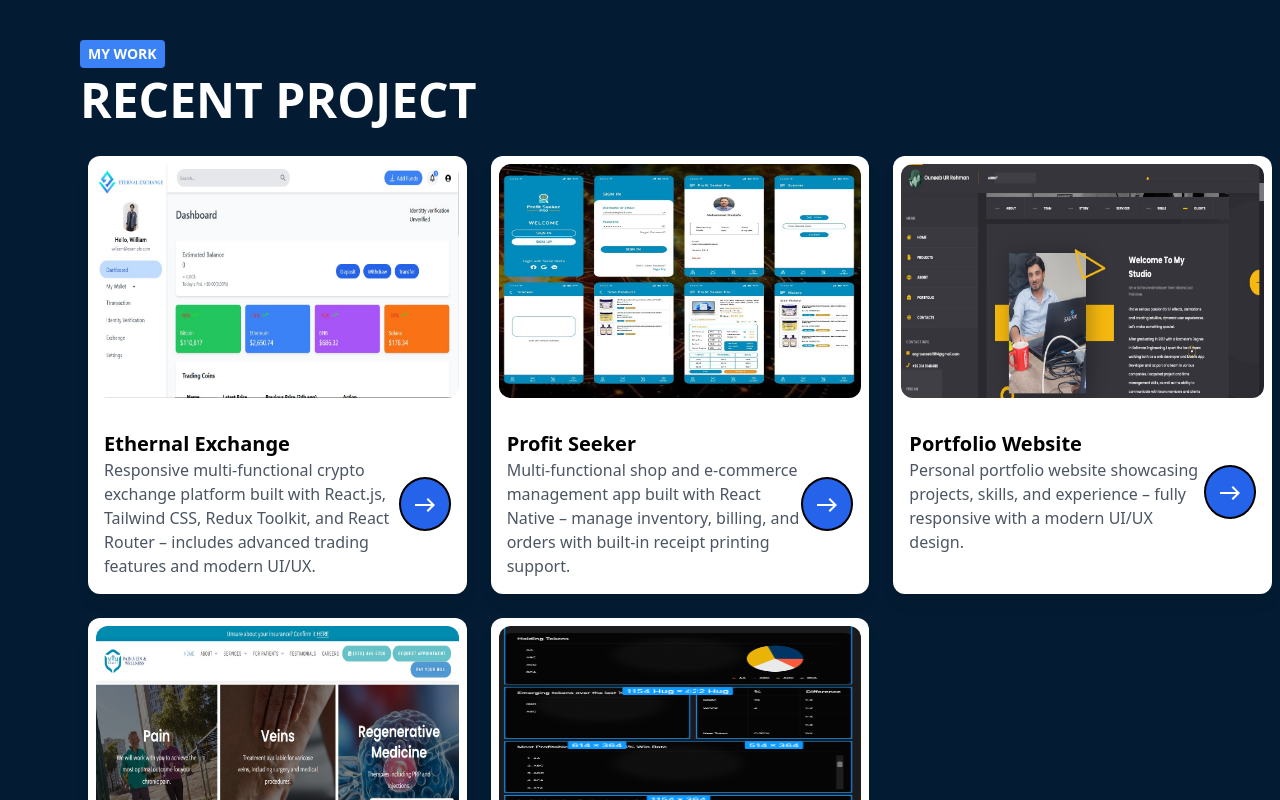
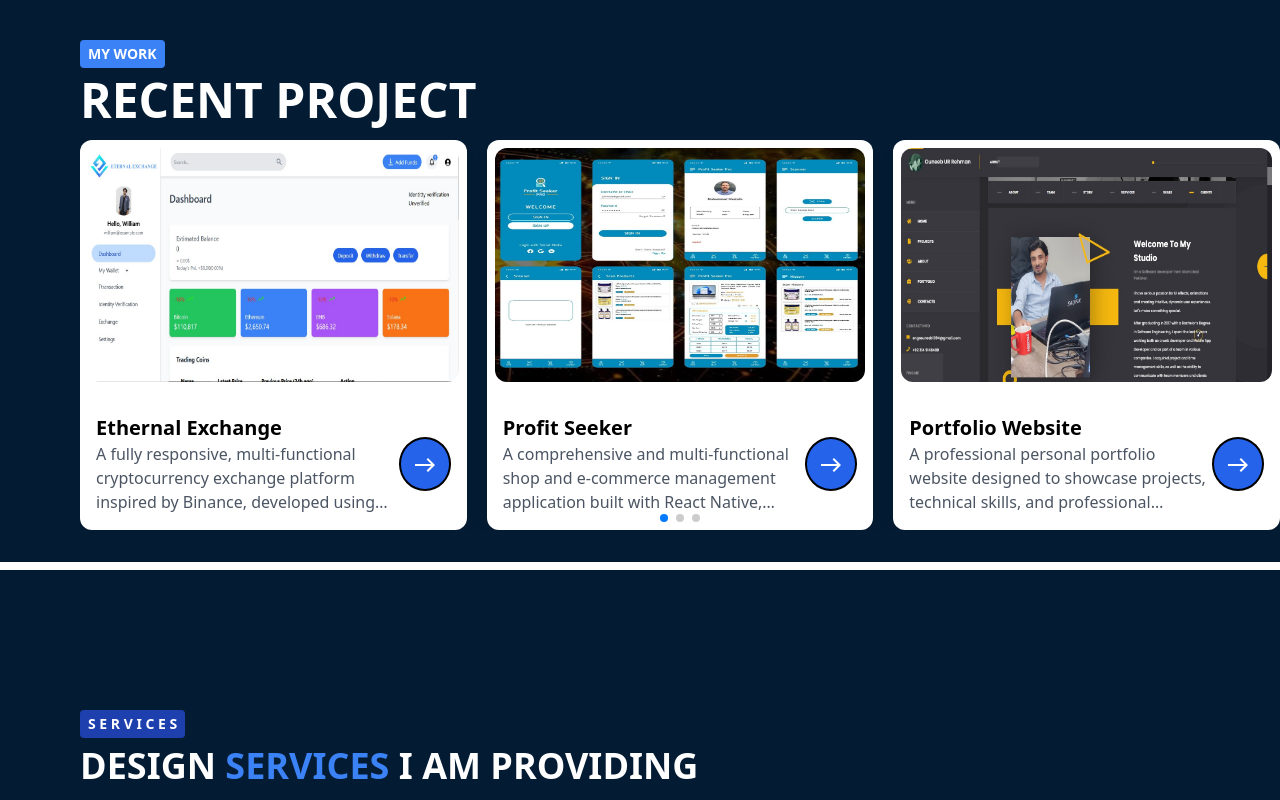
Before and after one commit to Noor-Ul-Hasanat/MyPortFolio, a React (Create React App) app: page / in a window 1280 px wide. Shown: the part 1700-2500 px from the top of the page. Built offline with nearby package versions, Linux system fonts and the light colour scheme.

Commit message:
add model for projects

```diff
--- a/package.json
+++ b/package.json
@@ -11,7 +11,8 @@
     "cra-template": "1.2.0",
     "react": "^19.0.0",
     "react-dom": "^19.0.0",
-    "react-scripts": "5.0.1"
+    "react-scripts": "5.0.1",
+    "swiper": "^11.2.7"
   },
   "scripts": {
     "start": "react-scripts start",
@@ -40,6 +41,7 @@
     ]
   },
   "devDependencies": {
+    "@tailwindcss/line-clamp": "^0.4.4",
     "autoprefixer": "^10.4.20",
     "gh-pages": "^6.3.0",
     "postcss": "^8.5.2",
--- a/src/component/Main.jsx
+++ b/src/component/Main.jsx
@@ -21,6 +21,11 @@ import bgwebdesign from '../assets/webdesign.jpg'
 import bgwebdevo from '../assets/webdevelopment.jpg'
 import bgmobdevlop from '../assets/mob-development.png'
 import bggraphics from '../assets/graphics.jpg'
+import { Swiper, SwiperSlide } from 'swiper/react';
+import { Pagination } from 'swiper/modules';
+import 'swiper/css';
+import 'swiper/css/pagination';
+import '@tailwindcss/line-clamp'
 
 // FUNCTION FOR CURSER ANIMATION
 function CursorDot() {
@@ -72,55 +77,94 @@ export default function App() {
 };
 export const Main = () => {
 
+ const [selectedProject, setSelectedProject] = useState(null);
+
+  const openModal = (project) => setSelectedProject(project);
+  const closeModal = () => setSelectedProject(null);
+
   const projects = [
     {
+        id: 1,
       title: "Ethernal Exchange",
-      description: "Responsive multi-functional crypto exchange platform built with React.js, Tailwind CSS, Redux Toolkit, and React Router – includes advanced trading features and modern UI/UX.",
+      description: "A fully responsive, multi-functional cryptocurrency exchange platform inspired by Binance, developed using modern frontend technologies including React.js, Tailwind CSS, Redux Toolkit, and React Router. The platform delivers a seamless and scalable trading experience, incorporating real-time data updates, responsive layouts, and modular component architecture.Custom hooks and form validation for user input handling Charting libraries (e.g., Chart.js or Recharts) for interactive price graphs API integration with mock REST and/or WebSocket services to simulate order book, market history, and asset prices",
       image: image1,
+      type: "Web Site",
+      language: "HTML CSS JS NODE",
+      platform: "React js",
+      country: "Pakistan",
+      url: "",
     },
     {
+        id: 2,
       title: "Profit Seeker",
-      description: "Multi-functional shop and e-commerce management app built with React Native – manage inventory, billing, and orders with built-in receipt printing support.",
+      description: "A comprehensive and multi-functional shop and e-commerce management application built with React Native, designed for both Android and iOS platforms. The app enables users to efficiently manage inventory, billing, customer orders, and product listings. It includes integrated support for thermal receipt printing, real-time order tracking, and automated stock updates. Built using Redux for state management, TypeScript for scalability, and React Navigation for seamless routing. Features include barcode scanning, offline data sync, push notifications, and integration with payment gateways, making it ideal for modern retail and shop management workflows.",
       image: image2,
+      type: "Android App",
+      language: "HTML CSS JS NODE",
+      platform: "React Native",
+      country: "Pakistan",
+      url: "",
     },
     {
+        id: 3,
       title: "Portfolio Website",
-      description: "Personal portfolio website showcasing projects, skills, and experience – fully responsive with a modern UI/UX design.",
+      description: "A professional personal portfolio website designed to showcase projects, technical skills, and professional experience. Built using React.js and styled with Tailwind CSS, the site features a clean, responsive design with smooth animations and interactive UI/UX elements. It includes dedicated sections for About Me, Projects, Services, and Contact, enhanced with Material UI icons and a custom animated cursor for a dynamic feel. The site is optimized for both desktop and mobile devices, with SEO-friendly structure, fast load times, and accessible navigation to ensure a seamless user experience across all platforms.",
       image: image3,
+      type: "Web Site",
+      language: "HTML CSS JS",
+      platform: "React js",
+      country: "Pakistan",
+      url: "",
     },
     {
+      id: 4,
       title: "mvm-Health",
-      description: "Online doctor consultation and insurance management website built with React.js – fully responsive, with real-time API calls and advanced healthcare features.",
+      description: "A comprehensive online doctor consultation and insurance management platform developed using React.js, offering real-time communication, appointment booking, and insurance eligibility checking. The application is fully responsive with a modern and intuitive UI/UX design, ensuring a seamless experience across all devices. It integrates secure API calls for real-time health data processing, patient record management, and prior authorization workflows. Built with Redux Toolkit for efficient state management, React Router for smooth navigation, and Tailwind CSS for rapid styling. The platform supports dynamic form handling, authentication, and advanced features tailored to digital healthcare workflows and insurance processes.",
       image: Image4,
+      type: "Web Site",
+      language: "HTML CSS JS NODE",
+      platform: "next js",
+      country: "Pakistan",
+      url: "",
     },
     {
+        id: 5,
       title: "Project Bae",
-     description: "Contributed to an existing React.js healthcare platform by updating key screens and integrating real-time APIs for improved functionality.",
+      description: "Actively contributed to the development and enhancement of an existing healthcare web platform built with React.js. Responsibilities included updating and optimizing multiple key screens for improved user experience, implementing new UI components, and integrating real-time APIs to fetch and display dynamic medical and insurance data. Leveraged Redux Toolkit for scalable state management and React Router for seamless navigation. Worked closely with backend APIs to ensure accurate healthcare workflows, including patient data handling and insurance eligibility checks. Focused on responsiveness, accessibility, and performance to support both patients and healthcare providers effectively.",
       image: image5,
+      type: "We Site",
+      language: "HTML CSS JS ",
+      platform: "React js",
+      country: "Pakistan",
+      url: "",
     },
   ];
 
 
   const Services = [
     {
+      id: 1,
       title: "Website Design",
       description: "Designing intuitive and aesthetic web interfaces with a focus on user experience, creativity, and modern UI/UX principles",
       bgimage: bgwebdesign,
       Icon: <BrushSharpIcon style={{ color: 'white', height: '28px', width: '28px' }} />
     },
     {
+      id: 2,
       title: "Website Development",
       description: " Building dynamic and responsive websites using modern frameworks and technologies to ensure seamless user experiences.",
       bgimage: bgwebdevo,
       Icon: <CodeSharpIcon style={{ color: 'white', height: '28px', width: '36px' }} />
     },
     {
+      id: 3,
       title: "Mobile App Development",
       description: "Creating high-performance, user-friendly mobile applications for Android and iOS using native and cross-platform solutions",
       bgimage: bgmobdevlop,
       Icon: <PhoneIphoneSharpIcon style={{ color: 'white', height: '28px', width: '28px' }} />
     },
     {
+      id: 4,
       title: "Graphics Design",
       description: "Crafting visually appealing designs, including logos, branding materials, and digital content, to enhance brand identity.",
       bgimage: bggraphics,
@@ -300,24 +344,43 @@ const handleAnimationIteration = () => {
             <h2 className="text-sm font-semibold uppercase bg-blue-500 text-white px-2 py-1 inline-block rounded">MY WORK</h2>
             <h3 className="md:text-5xl text-xl font-bold mt-2 text-white">RECENT PROJECT</h3>
           </div>
-          <div className="mt-8 grid md:grid-cols-3 gap-6 px-2">
-            {projects.map((project) => (
-              <div key={project} className="bg-white  rounded-xl overflow-hidden shadow-lg ">
-                <div className="  rounded-xl overflow-hidden p-2 h-[250px]">
+         <Swiper
+  slidesPerView={1}
+  spaceBetween={20}
+  breakpoints={{
+    640: { slidesPerView: 1.2 },
+    768: { slidesPerView: 2 },
+    1024: { slidesPerView: 3 }
+  }}
+  pagination={{ clickable: true }}
+  modules={[Pagination]}
+  className="mySwiper "
+>
+  {projects.map((project, id) => (
+    <SwiperSlide key={id}>
+      <div className="bg-white rounded-xl overflow-hidden shadow-lg mt-4">
+        <div className="rounded-xl overflow-hidden p-2 h-[250px]">
           <img src={project.image} alt={project.title} className="w-full h-full hover:scale-110 transition-transform rounded-xl" />
         </div>
-                <div className="p-4 pt-6 text-black flex ">
-                  <div className=' flex-grow'>
+        <div className="p-4 pt-6 text-black flex">
+          <div className='flex-grow'>
             <h4 className="font-bold text-xl">{project.title}</h4>
-                    <p className="text-gray-600">{project.description}</p>
+           <p className="text-gray-600 line-clamp-3" title={project.description}>
+  {project.description}
+</p>
           </div>
-                  <div className="  justify-center items-center flex">
-                    <button className=" rounded-[100%] border-2 border-black bg-blue-600 px-3 py-3"><EastIcon style={{ color: 'white' }} /></button>
+          <div className="justify-center items-center flex">
+            <button className="rounded-[100%] border-2 border-black bg-blue-600 px-3 py-3"
+            onClick={() => openModal(project)}>
+              <EastIcon style={{ color: 'white' }} />
+            </button>
           </div>
         </div>
       </div>
+    </SwiperSlide>
   ))}
-          </div>
+</Swiper>
+
         </div>
         {/* END OF PROJECTS  */}
 
@@ -410,6 +473,59 @@ const handleAnimationIteration = () => {
 
 
       </div>
+
+     {/* Modal */}
+{selectedProject && (
+  <div className="fixed inset-0 z-50 bg-black bg-opacity-50 flex items-center justify-center p-4">
+    <div className="bg-white rounded-lg p-6 max-w-6xl w-full relative overflow-hidden h-[600px]">
+      {/* Close Button */}
+      <button
+        onClick={closeModal}
+        className="absolute top-2 right-4 text-gray-500 text-xl font-bold hover:text-black"
+      >
+        ×
+      </button>
+
+      <div className="flex flex-col md:flex-row gap-6 h-full">
+        {/* Image */}
+        <div className="w-full md:w-[60%] h-full">
+          <img
+            src={selectedProject.image}
+            alt={selectedProject.title}
+            className="rounded-lg w-full h-full object-center"
+          />
+        </div>
+
+        {/* Info */}
+        <div className="w-full md:w-[40%] h-full flex flex-col justify-between">
+          <div>
+            <h2 className="text-2xl font-semibold mb-4 border-b-2 border-gray-700 py-3">{selectedProject.title}</h2>
+            <p className="text-gray-700 mb-4">{selectedProject.description}</p>
+          </div>
+
+          <ul className="text-sm text-gray-600 space-y-1 pb-8">
+            <li><strong>Type:       </strong> {selectedProject.type}</li>
+            <li><strong>Languages:  </strong> {selectedProject.language}</li>
+            <li><strong>Platform:   </strong> {selectedProject.platform}</li>
+            <li><strong>Country:    </strong> {selectedProject.country}</li>
+            <li>
+              <strong>Live URL:</strong>{" "}
+              <a
+                href={selectedProject.liveUrl}
+                target="_blank"
+                rel="noreferrer"
+                className="text-blue-600 underline"
+              >
+                {selectedProject.url}
+              </a>
+            </li>
+          </ul>
+        </div>
+      </div>
+    </div>
+  </div>
+)}
+
       {/* end of main */}
     </div>
   )
--- a/src/index.css
+++ b/src/index.css
@@ -1,3 +1,15 @@
 @tailwind base;
 @tailwind components;
 @tailwind utilities;
+
+
+.swiper-pagination-bullet {
+  @apply bg-blue-500 opacity-75;
+}
+
+.swiper-pagination-bullet-active {
+  @apply bg-blue-700 opacity-100;
+}
+.swiper-pagination {
+  @apply relative mt-4 flex justify-center;
+}
--- a/tailwind.config.js
+++ b/tailwind.config.js
@@ -24,5 +24,5 @@ module.exports = {
       },
     },
   },
-  plugins: [],
+  plugins: [require('@tailwindcss/line-clamp'),],
 };
```
Also changed, not shown: 1 other file (tests, documents, lock files or other folders). Lines whose indentation alone changed are shown as unchanged.
